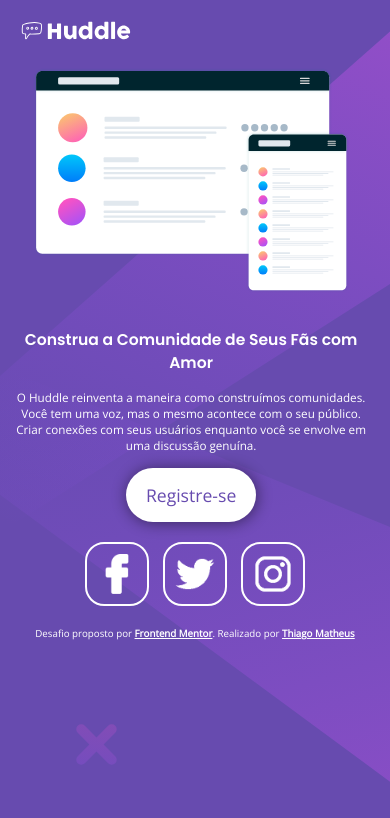
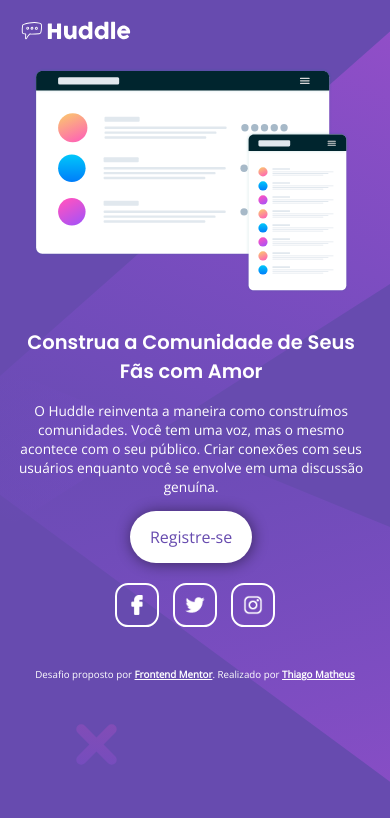
Before and after one commit to thiagoomatheus/huddle-landing-page, a plain HTML site: page index.html in a window 390 px wide. Drawn offline with nearby package versions, Linux system fonts and the light colour scheme.

Commit message:
1.11
Atl tamanhos de img e button em medias queries

```diff
--- a/estilo/style.css
+++ b/estilo/style.css
@@ -103,6 +103,7 @@ footer #redes-sociais img {
     border: 2px solid white;
     border-radius: 30%;
     margin: 5px;
+    width: 40px;
 }
 
 footer #redes-sociais img:hover {
@@ -147,11 +148,15 @@ footer p a:hover {
     }
 
     main section h2  {
-        font-size: 4vw;
+        font-size: 5vw;
     }
 
     main section p {
-        font-size: 3vw;
+        font-size: 3.5vw;
+    }
+
+    main section button {
+        font-size: 1em;
     }
 
     main aside {
@@ -172,4 +177,8 @@ footer p a:hover {
         text-align: center;
     }
 
+    footer #redes-sociais img {
+        width: 20px;
+    }
+
 }
--- a/index.html
+++ b/index.html
@@ -30,9 +30,9 @@
     <span id="clear"></span>
     <footer>
       <div id="redes-sociais">
-        <a href="https://www.facebook.com/"><img src="images/logo-facebook.png" alt="Acesse nosso Facebook clicando aqui" width="40px"></a>
-        <a href="https://twitter.com/"><img src="images/logo-twitter.png" alt="Acesse nosso Twitter clicando aqui" width="40px"></a>
-        <a href="https://www.instagram.com/"><img src="images/logo-instagram.png" alt="Acesse nosso Instagram clicando aqui" width="40px"></a>
+        <a href="https://www.facebook.com/"><img src="images/logo-facebook.png" alt="Acesse nosso Facebook clicando aqui"></a>
+        <a href="https://twitter.com/"><img src="images/logo-twitter.png" alt="Acesse nosso Twitter clicando aqui"></a>
+        <a href="https://www.instagram.com/"><img src="images/logo-instagram.png" alt="Acesse nosso Instagram clicando aqui"></a>
       </div>
       <p>Desafio proposto por <a href="https://www.frontendmentor.io/home" target="_blank">Frontend Mentor</a>. Realizado por <a href="https://github.com/thiagoomatheus" target="_parent">Thiago Matheus</a></p>
     </footer>
```
